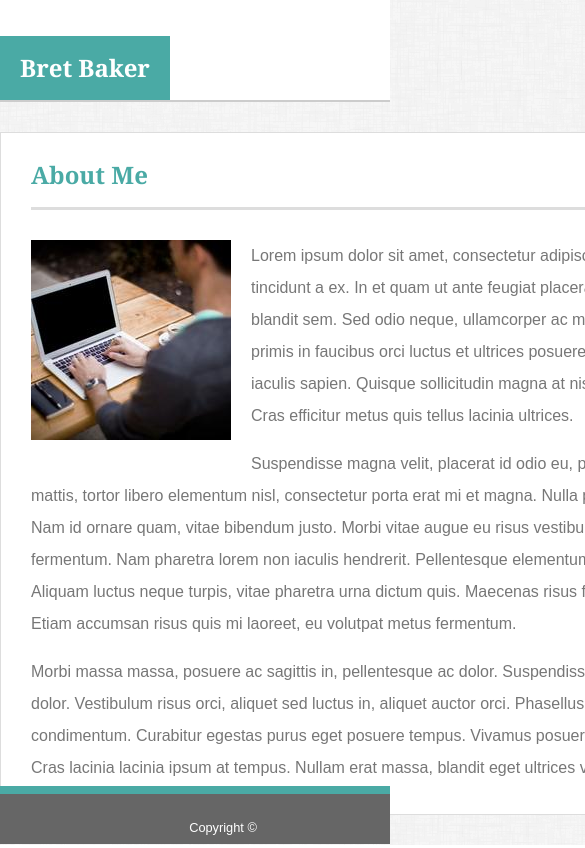
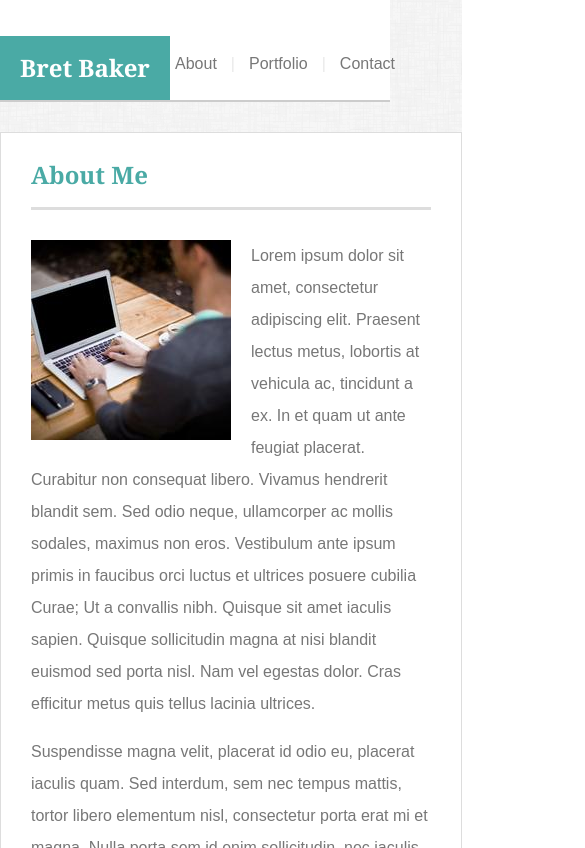
Before and after one commit to bretbaker/Responsive-Portfolio, a plain HTML site: page index.html in a window 390 px wide. Shown: the top 848 px of the page, 585 px wide, since content can reach past the window. Drawn offline with Linux system fonts and the light colour scheme.

Commit message:
media queries added to stylesheet, started working on index.html, taking a break for now

```diff
--- a/assets/css/style.css
+++ b/assets/css/style.css
@@ -37,13 +37,13 @@ p, a, label {
     color: #777;
     text-decoration: none;
 }
-.main-header-par {
+.navbar-parent {
     height: 100px;
     width: 100%;
     background-color: #fff;
     border-bottom: 2px solid #ccc;
 }
-.main-header-chi {
+.navbar-child {
     height: 100px;
     width: 960px;
     margin: 0 auto;
@@ -72,7 +72,7 @@ p, a, label {
 }
 .main-content {
     background-color: #fff;
-    width: 960px;
+    width: 900px;
     padding: 30px;
     margin: 30px auto;
     border: 1px solid #ddd;
@@ -93,6 +93,7 @@ p, a, label {
 .foot {
     width: 100%;
     position: fixed;
+    z-index: -1;
     bottom: 0;
     border-top: 8px solid #4aaaa5;
     background-color: #666;
@@ -144,3 +145,32 @@ textarea {
     padding-left: 0.5%;
     line-height: 1.25rem;
 }
+#foot-space {
+    padding: 20px;
+}
+
+@media only screen and (max-width: 980px) {
+    .navbar-child {
+        width: 680px;
+    }
+    .main-content {
+        width: 680px;
+    }
+ }
+
+@media only screen and (max-width: 768px) {
+    .navbar-child {
+        width: 560px;
+    }
+    .main-content {
+        width: 560px;
+    }
+}
+@media only screen and (max-width: 640px) {
+    .navbar-child {
+        width: 400px;
+    }
+    .main-content {
+        width: 400px;
+    }
+}
--- a/index.html
+++ b/index.html
@@ -2,13 +2,14 @@
 <html lang="en">
 <head>
     <meta charset="UTF-8">
+    <meta name="viewport" content="width=device-width, initial-scale=1">
     <title>Basic Portfolio - About Me</title>
     <link href="assets/css/reset.css" type="text/css" rel="stylesheet">
     <link href="assets/css/style.css" type="text/css" rel="stylesheet">
 </head>
 <body>
-    <section class="main-header-par">
-        <div class="main-header-chi">
+    <nav class="navbar-parent">
+        <div class="navbar-child">
             <h1 class="name">Bret Baker</h1>
             <div class="navbar">
                 <a class="navlinks" href="index.html">About</a>
@@ -18,18 +19,19 @@
                 <a class="navlinks" href="contact.html">Contact</a>
             </div>
         </div>
-    </section>
-    <section class="main-content">
+    </nav>
+    <div class="main-content">
         <h1 class="main-content-head">About Me</h1>
         <img class="about-me-img" src="assets/images/about-me-1.jpg" alt="placeholder image">
         <p>Lorem ipsum dolor sit amet, consectetur adipiscing elit. Praesent lectus metus, lobortis at vehicula ac, tincidunt a ex. In et quam ut ante feugiat placerat. Curabitur non consequat libero. Vivamus hendrerit blandit sem. Sed odio neque, ullamcorper ac mollis sodales, maximus non eros. Vestibulum ante ipsum primis in faucibus orci luctus et ultrices posuere cubilia Curae; Ut a convallis nibh. Quisque sit amet iaculis sapien. Quisque sollicitudin magna at nisi blandit euismod sed porta nisl. Nam vel egestas dolor. Cras efficitur metus quis tellus lacinia ultrices.</p><br>
         <p>Suspendisse magna velit, placerat id odio eu, placerat iaculis quam. Sed interdum, sem nec tempus mattis, tortor libero elementum nisl, consectetur porta erat mi et magna. Nulla porta sem id enim sollicitudin, nec iaculis mi vulputate. Nam id ornare quam, vitae bibendum justo. Morbi vitae augue eu risus vestibulum pretium. Pellentesque venenatis non magna quis fermentum. Nam pharetra lorem non iaculis hendrerit. Pellentesque elementum nibh sed quam congue euismod. Ut id placerat purus. Aliquam luctus neque turpis, vitae pharetra urna dictum quis. Maecenas risus felis, posuere malesuada turpis id, iaculis sodales urna. Etiam accumsan risus quis mi laoreet, eu volutpat metus fermentum.</p><br>
         <p>Morbi massa massa, posuere ac sagittis in, pellentesque ac dolor. Suspendisse ante augue, posuere sed eleifend nec, malesuada eu dolor. Vestibulum risus orci, aliquet sed luctus in, aliquet auctor orci. Phasellus rutrum ipsum felis, sed finibus mi commodo condimentum. Curabitur egestas purus eget posuere tempus. Vivamus posuere posuere sodales. Duis malesuada luctus malesuada. Cras lacinia lacinia ipsum at tempus. Nullam erat massa, blandit eget ultrices vel, tempor eget lectus. Morbi vel viverra felis.</p>
-    </section>
+    </div>
 </body>
 <footer>
-    <section class="foot">
+    <div id="foot-space"></div>
+    <div class="foot">
         <p id="copyright">Copyright &copy</p>
-    </section>
+    </div>
 </footer>
 </html>
```
Also changed, not shown: contact.html (+5 -3 lines), portfolio.html (+5 -3 lines).
